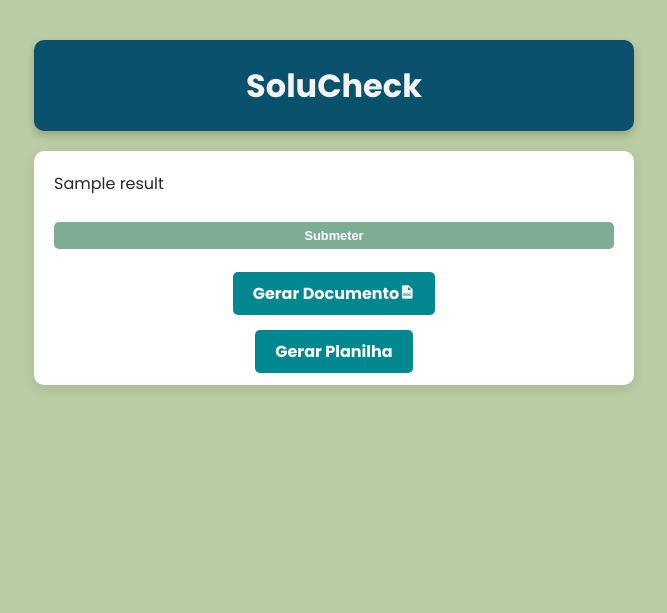
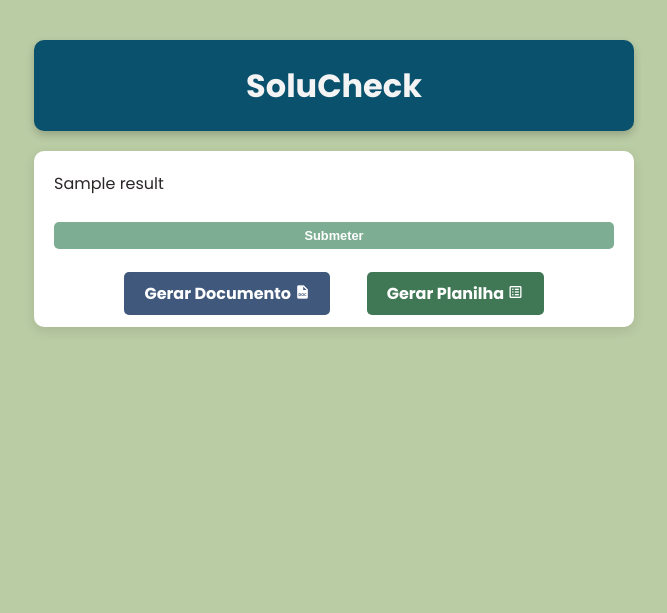
Before and after one commit to PunkPotatoQueen/Projeto-4, a Flask app: template templates/equacoes.html in a window 1280 px wide. Shown: the top 613 px of the page, without its empty margins (306-973 px from the left). Run offline with Flask 3, Linux system fonts and the light colour scheme; the template is opened without the code that fills it: most values are stand-ins (such as "Sample title", 1, 10 or a date in 2020).

Commit message:
atualizacao botoes exportacao

```diff
--- a/static/css/style.css
+++ b/static/css/style.css
@@ -99,8 +99,7 @@ button:hover {
     text-align: center;
 }
 
-.btn-docx,
-.btn-xlsx {
+.btn {
     background-color: #018790;
     color: #fff;
     font-weight: bold;
@@ -110,6 +109,15 @@ button:hover {
     cursor: pointer;
     font-size: 1em;
     text-decoration: none;
+    margin: 0.7rem 1rem;
+}
+
+.docx {
+    background-color: #40587C;
+}
+
+.xlsx {
+    background-color: #407855;
 }
 
 .btn-docx:hover,
--- a/templates/equacoes.html
+++ b/templates/equacoes.html
@@ -9,10 +9,8 @@
         </form>
     </div>
     <div class="export-buttons">
-        <a class="btn-docx" href="/gerar-docx">Gerar Documento<i class='bx bxs-file-doc'></i></a>
-    </div>
-    <div class="export-buttons">
-        <a class="btn-xlsx" href="/gerar-xlsx">Gerar Planilha<i class='bx bxs-file-xlxs'></i></a>
+        <a class="btn docx" href="/gerar-docx">Gerar Documento <i class='bx bxs-file-doc'></i></a>
+        <a class="btn xlsx" href="/gerar-xlsx">Gerar Planilha <i class='bx bx-spreadsheet' ></i></a>
     </div>
 </main>
 {% endblock %}
```
